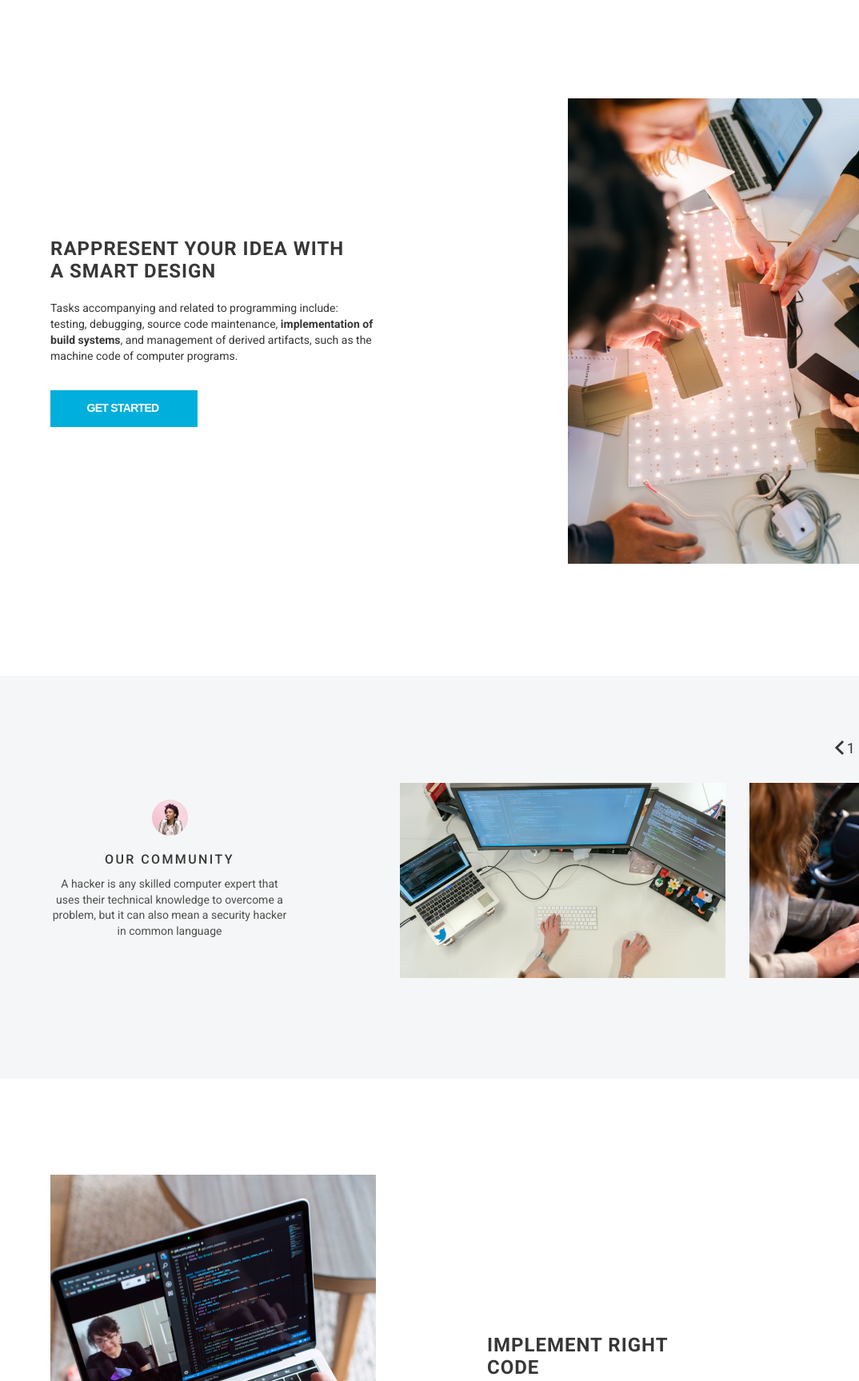
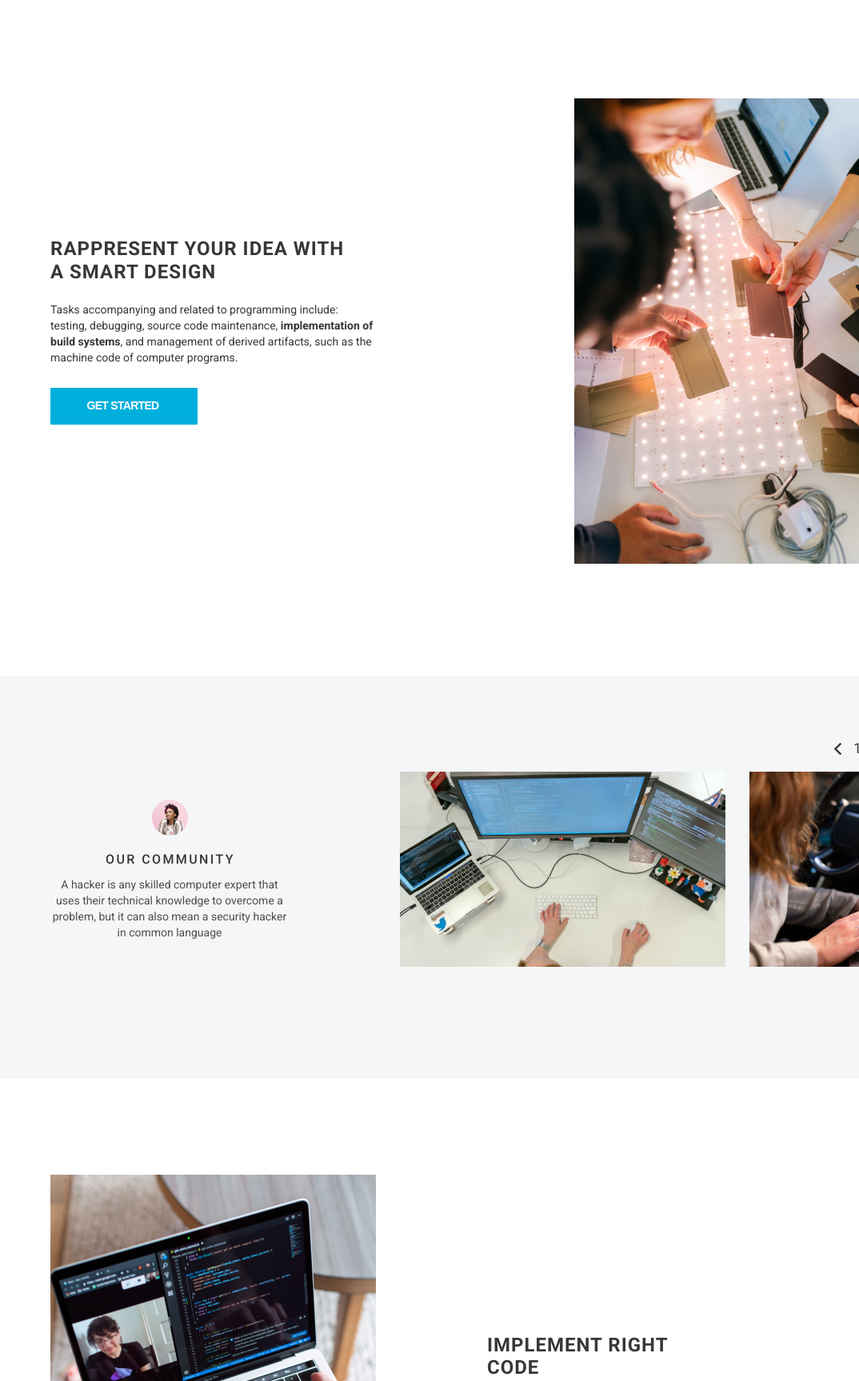
Before and after one commit to YauhenDavidovich/rsschool2020-2021, a plain HTML site: page webdev/index.html in a window 1280 px wide. Shown: the part 741-2468 px from the top of the page at 80% size, without its empty margins (206-1280 px from the left). Drawn offline with Linux system fonts and the light colour scheme; files whose address does not match are found by name.

Commit message:
fix: aligned the position of the slider elements

```diff
--- a/webdev/index.html
+++ b/webdev/index.html
@@ -72,7 +72,7 @@
                     <p class="page-2__text">Tasks accompanying and related to programming include: testing, debugging,
                         source code maintenance, <strong>implementation of build systems</strong>, and management of
                         derived artifacts, such as the machine code of computer programs.</p>
-                    <button class="button">get started</button>
+                    <button class="button page-2__btn">get started</button>
                 </section>
                 <div class="page-2__img">
                     <img src="./assets/content-image-1.png" alt="smart design">
@@ -99,17 +99,13 @@
                 <nav class="page-3-slider-nav">
                     <img class="page-3-slider-nav__item slider-nav__arrow-left" src="./assets/arrow-left.svg"
                         alt="Slider navigation arrow to left">
-                    <span class="page-3-slider__item slider-nav__current-slide">1</span>
-                    <span class="page-3-slider__item slider-nav__divider">/</span>
-                    <span class="page-3-slider__item slider-nav__last-slide">5</span>
-                    <img class="page-3-slider__item slider-nav__arrow-right" src="./assets/arrow-right.svg"
+                    <span class="page-3-slider-nav__item slider-nav__current-slide">1</span>
+                    <span class="page-3-slider-nav__item slider-nav__divider">/</span>
+                    <span class="page-3-slider-nav__item slider-nav__last-slide">5</span>
+                    <img class="page-3-slider-nav__item slider-nav__arrow-right" src="./assets/arrow-right.svg"
                         alt="Slider navigation arrow to right">
                 </nav>
             </div>
-
-
-
-
             <div class="page-4">
                 <div class="page-4__img">
                     <img src="./assets/content-image-2.png" alt="smart design">
@@ -120,7 +116,7 @@
                         but often the
                         term software development is used for this larger process with the term programming,
                         implementation</p>
-                    <button class="button">get started</button>
+                    <button class="button">learn more</button>
                 </section>
             </div>
             <div class="page-5">
--- a/webdev/style.css
+++ b/webdev/style.css
@@ -174,7 +174,7 @@ a {
     outline: 0;
 }
 
-.main-banner__button:hover {
+.button:hover {
     background: #009CC2;
 }
 
@@ -227,7 +227,7 @@ a {
     width: 380px;
     font-weight: bold;
     font-size: 24px;
-    line-height: 28px;
+    line-height: 29px;
     letter-spacing: 1px;
     text-transform: uppercase;
     color: #373737;
@@ -245,10 +245,14 @@ a {
     padding-top: 120px;
     width: 407px;
     height: 582px;
-    margin-left: 240px;
+    margin-left: 248px;
 }
 
+.page-2__btn {
+    margin-top: 6px;
+}
 
+/*************** PAGE2 */
 .page-3 {
     position: relative;
     width: 100%;
@@ -269,40 +273,47 @@ a {
 }
 
 .page-3__title {
-    margin: 20px 0 0;
+    margin: 20px 0 0 2px;
     font-size: 16px;
     font-weight: 500;
     color: #373737;
     letter-spacing: 2.4px;
     text-transform: uppercase;
 }
+
 .page-3__text {
     font-size: 14px;
     font-weight: 400;
     color: #4e4e4e;
     text-align: center;
-    line-height: 19.6px;
+    line-height: 20px;
     margin-top: 12px;
 }
+
 /* Slider  */
 .page-3-slider {
     position: absolute;
-    top: 120px;
+    top: 106px;
     left: 706px;
     height: 244px;
 }
+
 .page-3-slider__list {
     display: flex;
     padding-left: 0;
 }
+
 .page-3-slider__item {
     width: 407px;
     height: 244px;
     margin-right: 30px;
+
 }
+
 .page-3-slider__item:hover {
     cursor: pointer;
 }
+
 .page-3-slider-nav {
     position: absolute;
     top: 80px;
@@ -311,21 +322,43 @@ a {
     width: 79px;
     height: 20px;
 }
-  .page-3-slider-nav > img,
-  .page-3-slider-nav > span {
+
+
+.slider-nav__arrow-right,
+.slider-nav__arrow-left
+ {
+    margin-top: 3px;
+}
+
+.slider-nav__arrow-right {
+    margin-left: 11px !important;
+}
+
+
+.slider-nav__arrow-left {
+    padding-right: 12px !important;
+
+}
+
+.page-3-slider-nav>img,
+.page-3-slider-nav>span {
     display: block;
 }
-  .page-3-slider-nav > img:hover {
+
+.page-3-slider-nav>img:hover {
     cursor: pointer;
     opacity: .5;
 }
-  .page-3-slider-nav > span {
+
+.page-3-slider-nav>span {
     font-size: 18px;
     font-weight: 400;
     color: #373737;
 }
+
 .page-3-slider-nav__item {
-    padding: 0 3px;
+    padding: 0 2px;
+    margin-right: 0 !important;
 }
 
 
```
Lines whose indentation alone changed are shown as unchanged.
